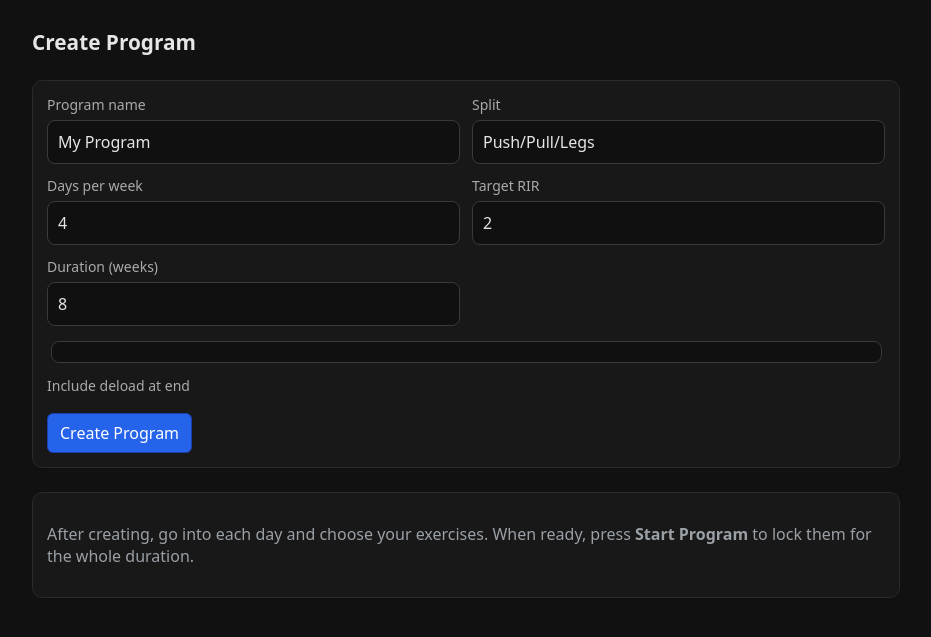
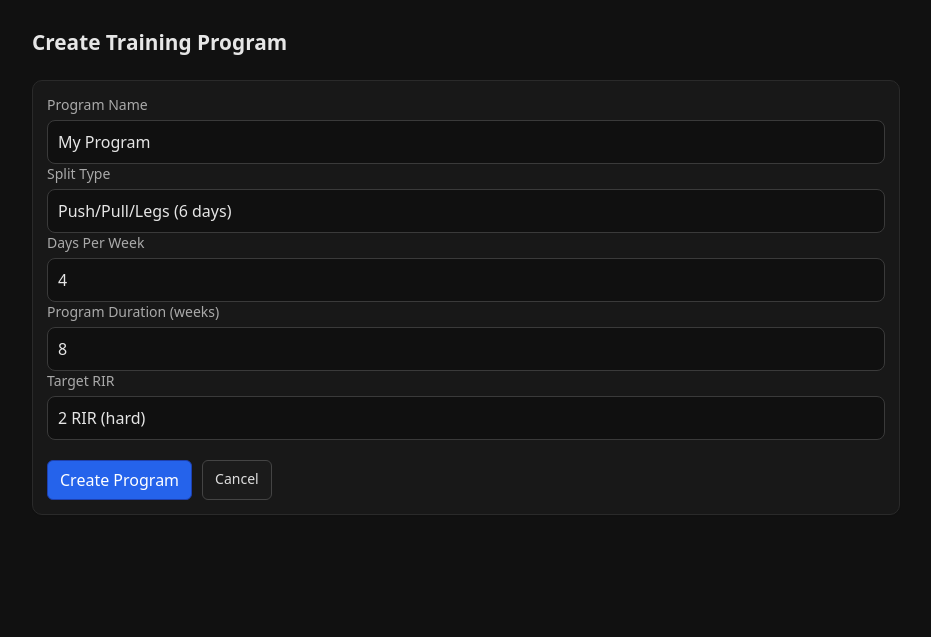
Before and after one commit to glenn-kule/progressprinciple, a Flask app: page /create-program in a window 1280 px wide. Shown: the part 86-723 px from the top of the page, without its empty margins (174-1105 px from the left). Run offline with Flask 3, Linux system fonts and the light colour scheme; the visitor is signed in with stand-in values (Sample User, id 1); data comes from the database, SQL or seed files in the repository; some libraries are stand-ins or nearby versions.

Commit message:
Fix analytics SQL error and simplify program creation

```diff
--- a/app.py
+++ b/app.py
@@ -990,43 +990,14 @@ def exercise_progress(exercise_id):
 @app.route("/analytics")
 @login_required
 def analytics_dashboard():
-    """Analytics dashboard with volume tracking and insights"""
+    """Analytics dashboard with volume tracking"""
     from sqlalchemy import func
     from datetime import timedelta
 
-    # Get date range (last 8 weeks)
     end_date = date.today()
     start_date = end_date - timedelta(weeks=8)
 
-    # Weekly volume by muscle group
-    weekly_volume = (
-        db.session.query(
-            func.date_trunc('week', Workout.date).label('week'),
-            Exercise.muscle_group,
-            func.count(SetLog.id).label('set_count'),
-            func.sum(SetLog.reps * SetLog.weight).label('volume')
-        )
-        .join(SetLog, SetLog.workout_id == Workout.id)
-        .join(Exercise, Exercise.id == SetLog.exercise_id)
-        .filter(
-            SetLog.user_id == current_user.id,
-            Workout.date >= start_date
-        )
-        .group_by(func.date_trunc('week', Workout.date), Exercise.muscle_group)
-        .order_by(func.date_trunc('week', Workout.date))
-        .all()
-    )
-
-    # Group by muscle for chart
-    muscle_groups = get_muscle_names()
-    weekly_data = {}
-    for week, muscle, sets, volume in weekly_volume:
-        week_str = week.strftime('%Y-%m-%d') if hasattr(week, 'strftime') else str(week)
-        if week_str not in weekly_data:
-            weekly_data[week_str] = {mg: 0 for mg in muscle_groups}
-        weekly_data[week_str][muscle] = sets
-
-    # Personal records (top weight for each exercise)
+    # Personal records - simplified query
     personal_records = (
         db.session.query(
             Exercise.name,
@@ -1042,15 +1013,12 @@ def analytics_dashboard():
         .all()
     )
 
-    # Workout frequency
     workout_count = Workout.query.filter_by(user_id=current_user.id).count()
     days_training = (end_date - start_date).days
     avg_workouts_per_week = (workout_count / days_training * 7) if days_training > 0 else 0
 
     return render_template(
         "analytics.html",
-        weekly_data=weekly_data,
-        muscle_groups=muscle_groups,
         personal_records=personal_records,
         total_workouts=workout_count,
         avg_workouts_per_week=round(avg_workouts_per_week, 1)
--- a/templates/create_program.html
+++ b/templates/create_program.html
@@ -1,58 +1,38 @@
 {% extends "base.html" %}
 {% block content %}
-<h2>Create Program</h2>
+<h2>Create Training Program</h2>
 
 <div class="card">
-  <form method="post" class="grid2">
+  <form method="post">
     <input type="hidden" name="csrf_token" value="{{ csrf_token() }}">
-    <div>
-      <label>Program name</label>
-      <input name="name" value="My Program">
-    </div>
 
-    <div>
-      <label>Split</label>
-      <select name="split">
-        <option value="PPL">Push/Pull/Legs</option>
-        <option value="UL">Upper/Lower</option>
-        <option value="FB">Full Body</option>
-      </select>
-    </div>
+    <label>Program Name</label>
+    <input name="name" required placeholder="My Program" value="My Program">
 
-    <div>
-      <label>Days per week</label>
-      <select name="days_per_week">
-        <option>3</option><option selected>4</option><option>5</option><option>6</option>
-      </select>
-    </div>
+    <label>Split Type</label>
+    <select name="split" required>
+      <option value="PPL">Push/Pull/Legs (6 days)</option>
+      <option value="UL">Upper/Lower (4 days)</option>
+      <option value="FB">Full Body (3-6 days)</option>
+    </select>
 
-    <div>
-      <label>Target RIR</label>
-      <select name="target_rir">
-        <option>0</option><option>1</option><option selected>2</option><option>3</option>
-      </select>
-    </div>
+    <label>Days Per Week</label>
+    <input name="days_per_week" type="number" min="3" max="6" value="4" required>
 
-    <div>
-      <label>Duration (weeks)</label>
-      <select name="duration_weeks">
-        <option>6</option><option selected>8</option><option>10</option><option>12</option>
-      </select>
-    </div>
+    <label>Program Duration (weeks)</label>
+    <input name="duration_weeks" type="number" min="4" max="16" value="8" required>
 
-    <div class="col-span-2">
-      <label class="row gap">
-        <input type="checkbox" name="deload"> <span>Include deload at end</span>
-      </label>
-    </div>
+    <label>Target RIR</label>
+    <select name="target_rir" required>
+      <option value="1">1 RIR (very hard)</option>
+      <option value="2" selected>2 RIR (hard)</option>
+      <option value="3">3 RIR (moderate)</option>
+    </select>
 
-    <div class="col-span-2">
-      <button class="btn-primary" type="submit">Create Program</button>
+    <div style="margin-top: 20px; display: flex; gap: 10px;">
+      <button type="submit" class="btn-primary">Create Program</button>
+      <a href="{{ url_for('current_program') }}" class="btn">Cancel</a>
     </div>
   </form>
 </div>
-
-<div class="card">
-  <p class="muted">After creating, go into each day and choose your exercises. When ready, press <strong>Start Program</strong> to lock them for the whole duration.</p>
-</div>
 {% endblock %}
```
Also changed, not shown: templates/current_program.html (+51 -63 lines).
